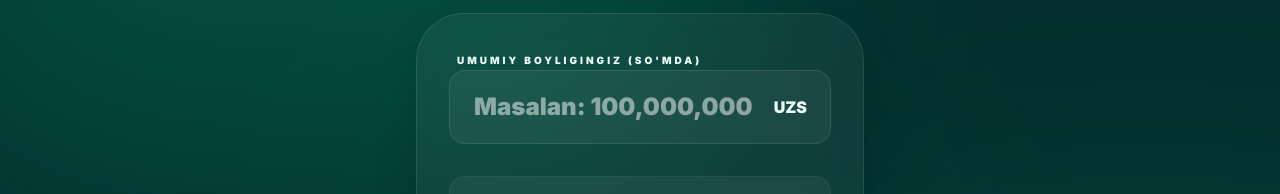
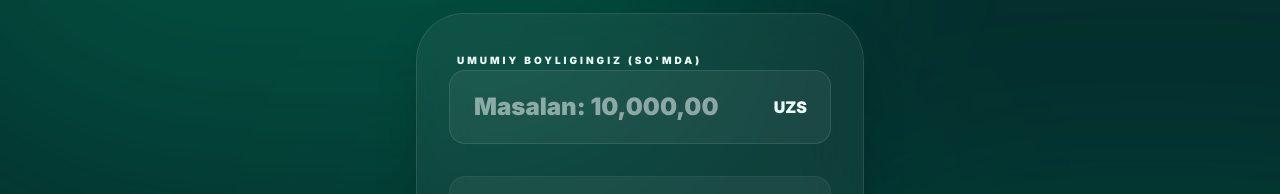
Before and after one commit to ruslonbekruzmatov28-dotcom/ramazon-taqvim-2026-, a React (Vite) app: page / in a window 1280 px wide. Both pictures are taken after a click on the button "ZAKOT". Shown: the part 215-409 px from the top of the page. Built offline with nearby package versions, Linux system fonts and the light colour scheme.

Commit message:
Update App.tsx

```diff
--- a/src/App.tsx
+++ b/src/App.tsx
@@ -626,8 +626,8 @@ const App: React.FC = () => {
                         setZakatResult(null);
                       }
                     }}
-                    placeholder="Masalan: 100,000,000"
-                    className={`w-full bg-white/5 border border-white/10 rounded-2xl px-6 py-5 text-2xl font-black text-white placeholder-${themeConfig.text}/10 outline-none focus:ring-2 focus:ring-${themeConfig.primary} transition-all`}
+                    placeholder="Masalan: 10,000,000"
+                    className={`w-full bg-white/5 border border-white/10 rounded-2xl pl-6 pr-24 py-5 text-xl sm:text-2xl font-black text-white placeholder-${themeConfig.text}/10 outline-none focus:ring-2 focus:ring-${themeConfig.primary} transition-all`}
                   />
                   {zakatAmount && (
                     <button
```
